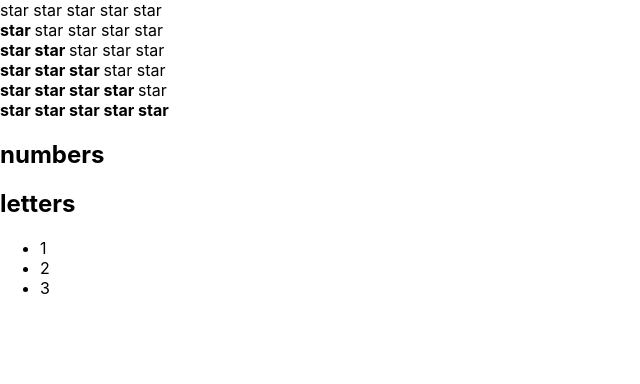
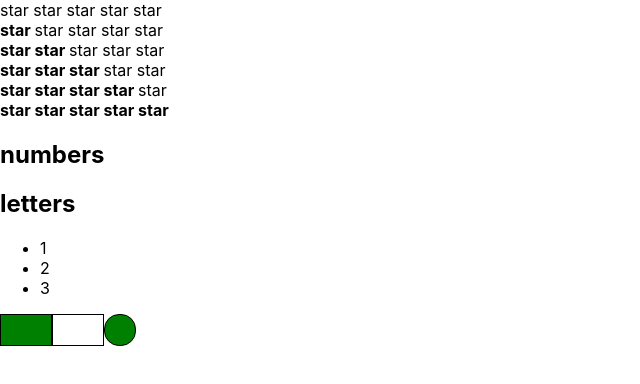
Before and after one commit to alexkarunny/react_prosto, a React (Create React App) app: page / in a window 1280 px wide. Shown: the top 384 px of the page, without its empty margins (0-640 px from the left). Built offline with nearby package versions, Linux system fonts and the light colour scheme.

Commit message:
02_conditional_rendering

```diff
--- a/src/App.tsx
+++ b/src/App.tsx
@@ -2,6 +2,7 @@ import React from 'react';
 import './App.css';
 import {Accordion} from "./components/Accordion/Accordion";
 import {Rating} from "./components/Rating/Rating";
+import {OnOff} from './components/OnOff/OnOff';
 
 export function App() {
     console.log("app rendering")
@@ -15,6 +16,7 @@ export function App() {
             <Rating value={5}/>
             <Accordion title={'numbers'} collapsed={true}/>
             <Accordion title={'letters'} collapsed={false}/>
+            <OnOff isActive={true}/>
         </div>
     );
 }
--- /dev/null
+++ b/src/components/OnOff/OnOff.module.css
@@ -0,0 +1,34 @@
+.on{
+    display: inline-block;
+    width: 50px;
+    height: 30px;
+    border: 1px solid black;
+}
+
+.on.on_active {
+    background-color: green;
+}
+
+.off {
+    display: inline-block;
+    width: 50px;
+    height: 30px;
+    border: 1px solid black;
+}
+
+.off.off_active {
+    background-color: red;
+}
+
+.switch {
+    display: inline-block;
+    width: 30px;
+    height: 30px;
+    border-radius: 15px;
+    border: 1px solid black;
+    background-color: red;
+}
+
+.switch.switch_active {
+    background-color: green;
+}
--- /dev/null
+++ b/src/components/OnOff/OnOff.tsx
@@ -0,0 +1,16 @@
+
+import classes from './OnOff.module.css'
+
+type OnOffPropsType = {
+    isActive: boolean;
+}
+
+export const OnOff = (props: OnOffPropsType) => {
+  return (
+      <div>
+          <div className={`${classes.on} ${props.isActive && classes.on_active}`}></div>
+          <div className={`${classes.off} ${!props.isActive && classes.off_active}`}></div>
+          <div className={`${classes.switch} ${props.isActive && classes.switch_active}`}></div>
+      </div>
+  )
+}
```
